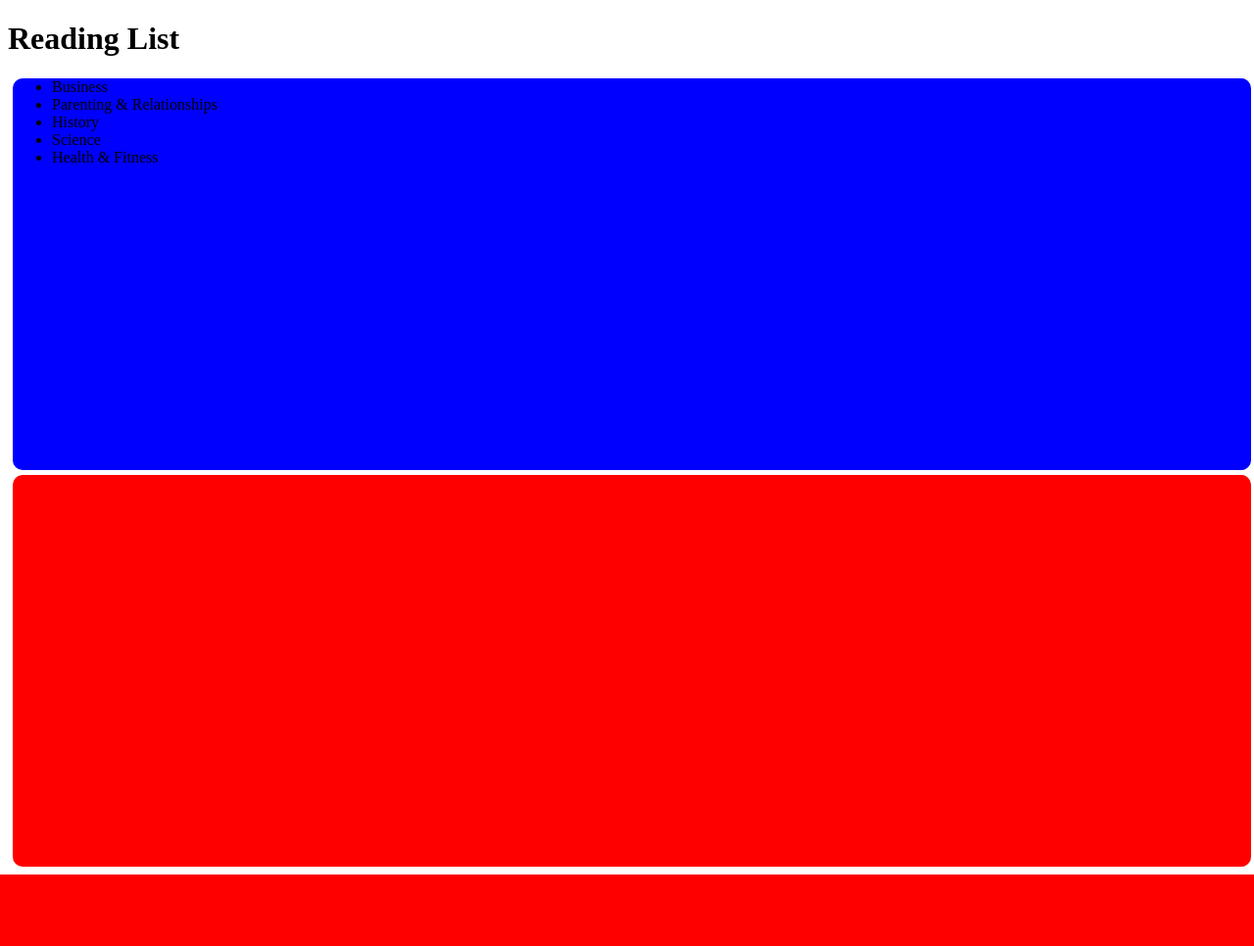
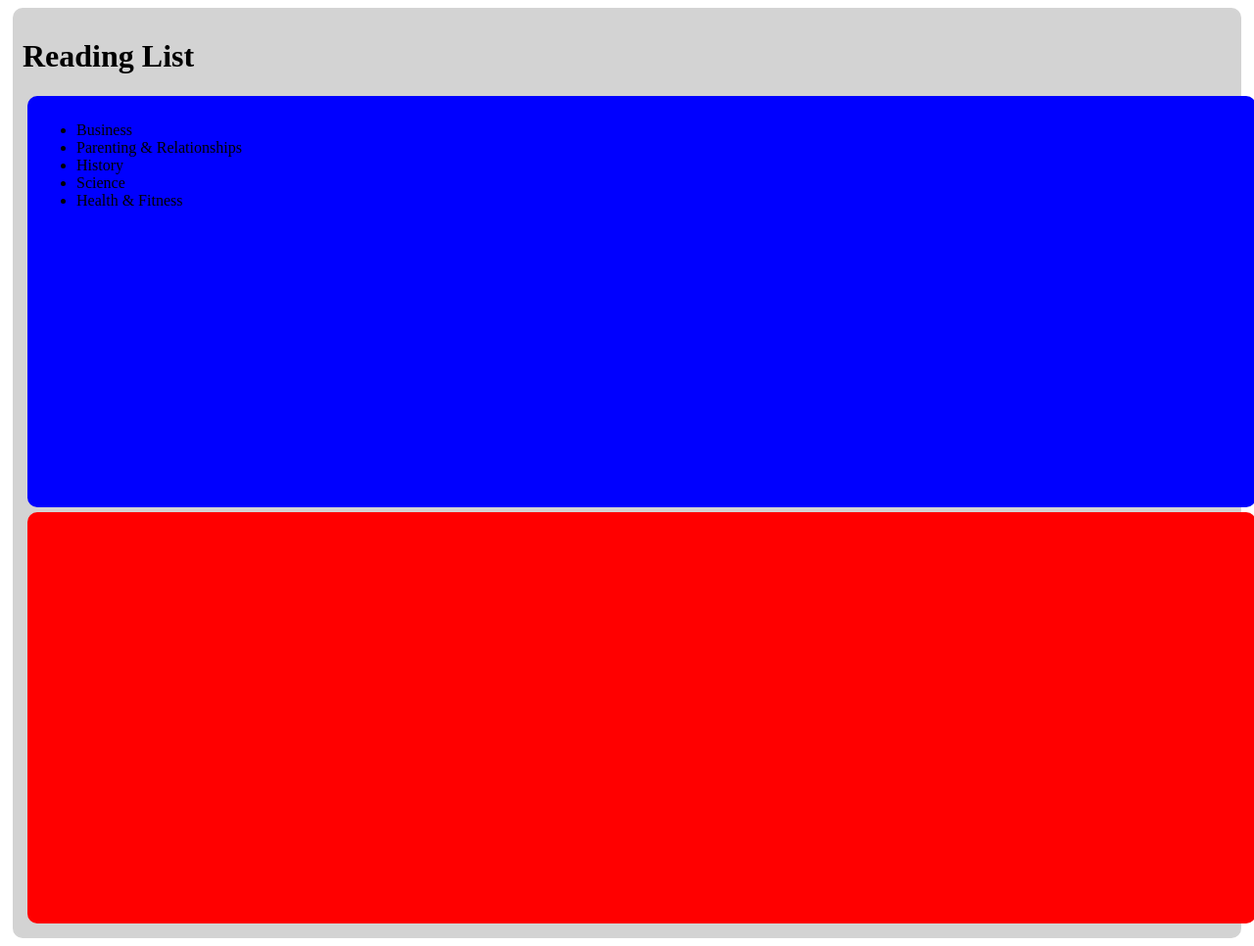
Before and after one commit to AmitojGill/catalog, a Flask app: page / in a window 1280 px wide. Shown: the whole page at 98% size. Before the commit the page ends 893 px from the top, so only its background shows below. Run offline with Flask 2, Linux system fonts and the light colour scheme.

Commit message:
Refactor code for .container and add #nav

```diff
--- a/static/styles.css
+++ b/static/styles.css
@@ -3,18 +3,22 @@ body{
 }
 .container {
 	display: block;
+	border-radius: 10px;
+	margin: 5px;
+	padding: 10px;
 }
 #category{
 	width: 100%;
 	height: 400px;
 	background-color: blue;
-	border-radius: 10px;
-	margin: 5px;
+
 }
 #newbooks{
 	width: 100%;
 	height: 400px;
 	background-color: red;
-	border-radius: 10px;
-	margin: 5px;
 }
+
+#nav{
+	background-color: lightgray;
+}
```
